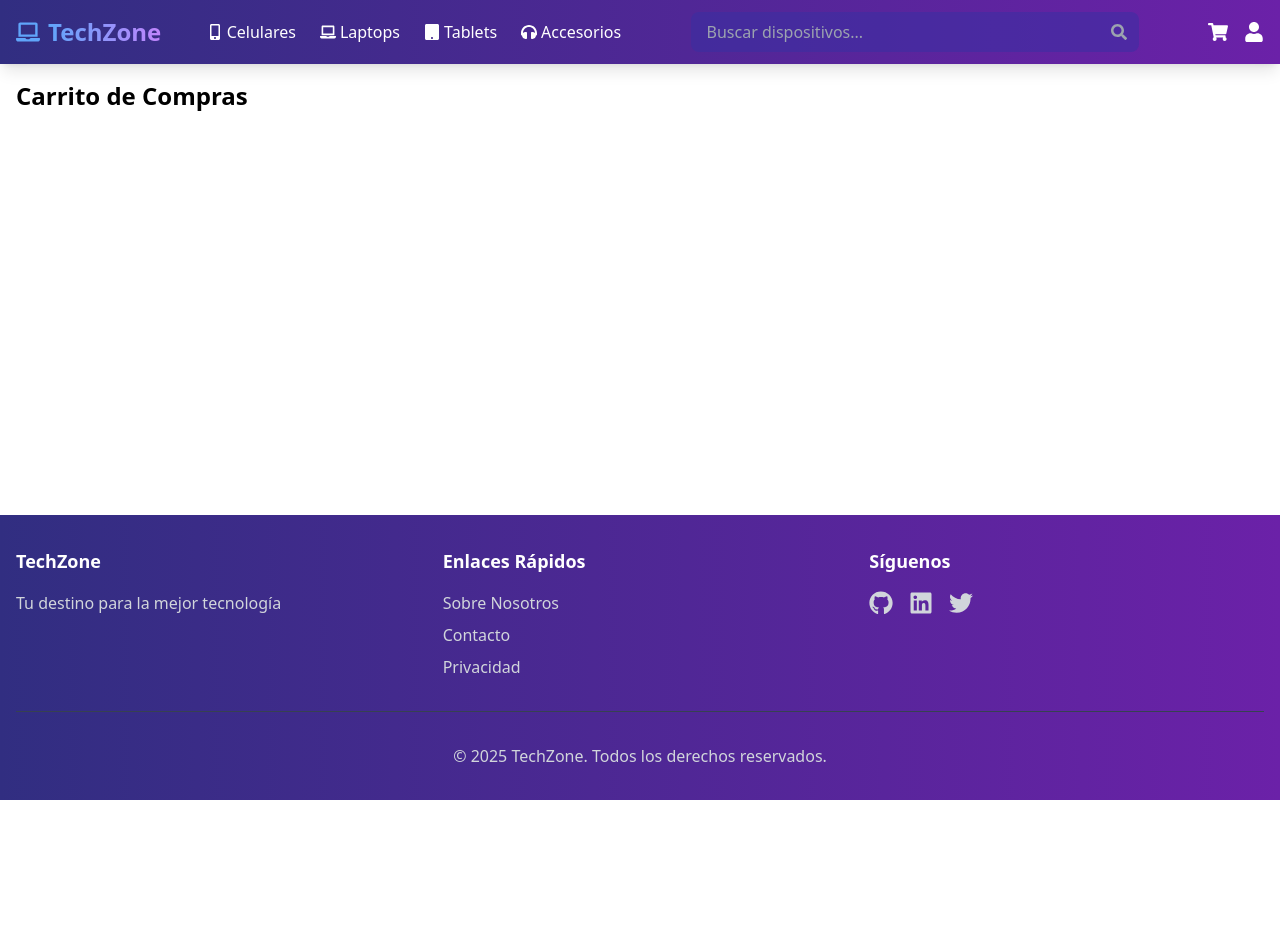
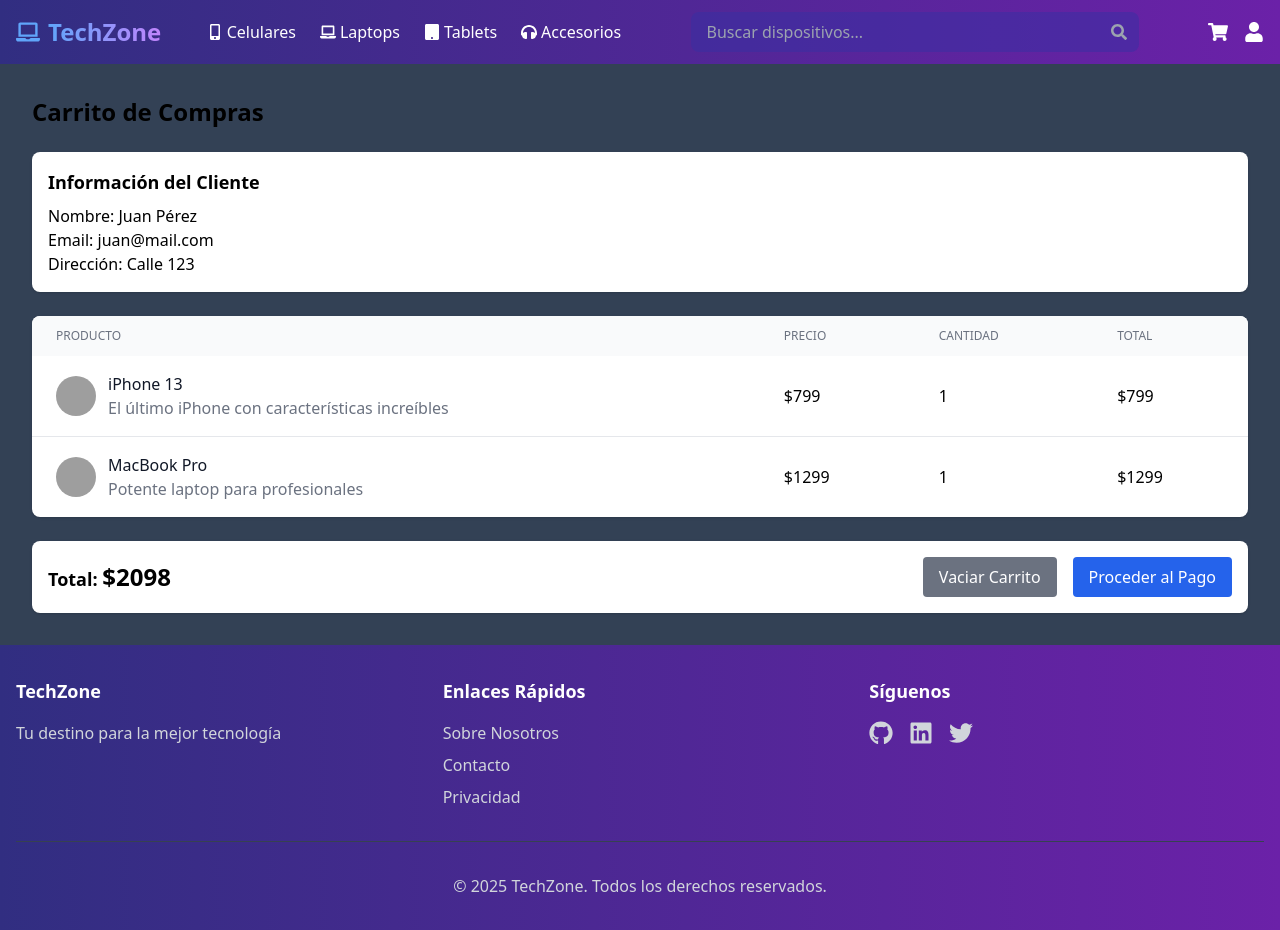
Before and after one commit to AlejoGuti1122/Ecommerce-next.js, a Next.js app in the folder front/: page /cart in a window 1280 px wide. Before the commit the page ends 800 px from the top, so only its background shows below. Built offline with nearby package versions, Linux system fonts and the light colour scheme; grey boxes are pictures that could not be loaded.

Commit message:
creación de vista carrito de compras

```diff
--- a/front/src/app/(views)/cart/page.tsx
+++ b/front/src/app/(views)/cart/page.tsx
@@ -1,10 +1,11 @@
 "use client"
+import CartView from "@/features/cart/components/CartView"
 import React from "react"
 
 export default function CartPage() {
   return (
-    <div className="container mx-auto p-4">
-      <h1 className="text-2xl font-bold">Carrito de Compras</h1>
+    <div className="container mx-auto p-4 bg-slate-700">
+      <CartView />
     </div>
   )
 }
--- /dev/null
+++ b/front/src/features/cart/components/CartView/index.tsx
@@ -0,0 +1,107 @@
+/* eslint-disable @next/next/no-img-element */
+"use client"
+import { IOrder, eOrderStatus, eRole } from "@/interfaces"
+
+const sampleOrder: IOrder = {
+  id: 1,
+  status: eOrderStatus.PENDING,
+  date: "2024-05-10",
+  user: {
+    id: 1,
+    name: "Juan Pérez",
+    email: "juan@mail.com",
+    address: "Calle 123",
+    phone: "1234567890",
+    role: eRole.ADMIN,
+    orders: []
+  },
+  products: [
+    {
+      id: 1,
+      name: "iPhone 13",
+      price: 799,
+      description: "El último iPhone con características increíbles",
+      image: "https://ejemplo.com/iphone.jpg",
+      categoryId: 1,
+      stock: 10
+    },
+    {
+      id: 2,
+      name: "MacBook Pro",
+      price: 1299,
+      description: "Potente laptop para profesionales",
+      image: "https://ejemplo.com/macbook.jpg",
+      categoryId: 2,
+      stock: 5
+    }
+  ]
+}
+
+const CartView = () => {
+  // Calcular el total
+  const total = sampleOrder.products.reduce((acc, product) => acc + product.price, 0)
+
+  return (
+    <div className="container mx-auto p-4">
+      <h1 className="text-2xl font-bold mb-6">Carrito de Compras</h1>
+
+      {/* Información del usuario */}
+      <div className="bg-white p-4 rounded-lg shadow mb-6">
+        <h2 className="text-lg font-semibold mb-2">Información del Cliente</h2>
+        <p>Nombre: {sampleOrder.user.name}</p>
+        <p>Email: {sampleOrder.user.email}</p>
+        <p>Dirección: {sampleOrder.user.address}</p>
+      </div>
+
+      {/* Lista de productos */}
+      <div className="bg-white rounded-lg shadow overflow-hidden mb-6">
+        <table className="w-full">
+          <thead className="bg-gray-50">
+            <tr>
+              <th className="px-6 py-3 text-left text-xs font-medium text-gray-500 uppercase">Producto</th>
+              <th className="px-6 py-3 text-left text-xs font-medium text-gray-500 uppercase">Precio</th>
+              <th className="px-6 py-3 text-left text-xs font-medium text-gray-500 uppercase">Cantidad</th>
+              <th className="px-6 py-3 text-left text-xs font-medium text-gray-500 uppercase">Total</th>
+            </tr>
+          </thead>
+          <tbody className="divide-y divide-gray-200">
+            {sampleOrder.products.map((product) => (
+              <tr key={product.id}>
+                <td className="px-6 py-4">
+                  <div className="flex items-center">
+                    <img src={product.image} alt={product.name} className="h-10 w-10 rounded-full mr-3" />
+                    <div>
+                      <div className="font-medium text-gray-900">{product.name}</div>
+                      <div className="text-gray-500">{product.description}</div>
+                    </div>
+                  </div>
+                </td>
+                <td className="px-6 py-4">${product.price}</td>
+                <td className="px-6 py-4">1</td>
+                <td className="px-6 py-4">${product.price}</td>
+              </tr>
+            ))}
+          </tbody>
+        </table>
+      </div>
+
+      {/* Total y botones */}
+      <div className="bg-white p-4 rounded-lg shadow flex justify-between items-center">
+        <div>
+          <span className="text-lg font-semibold">Total: </span>
+          <span className="text-2xl font-bold">${total}</span>
+        </div>
+        <div className="space-x-4">
+          <button className="bg-gray-500 text-white px-4 py-2 rounded hover:bg-gray-600">
+            Vaciar Carrito
+          </button>
+          <button className="bg-blue-600 text-white px-4 py-2 rounded hover:bg-blue-700">
+            Proceder al Pago
+          </button>
+        </div>
+      </div>
+    </div>
+  )
+}
+
+export default CartView
```
